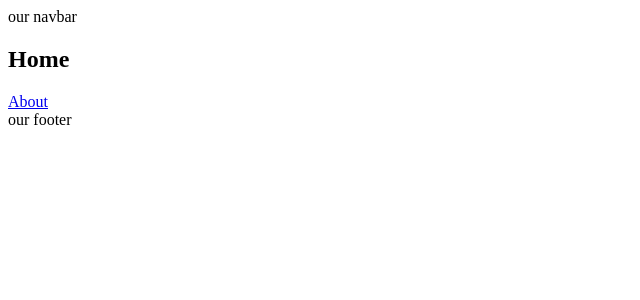
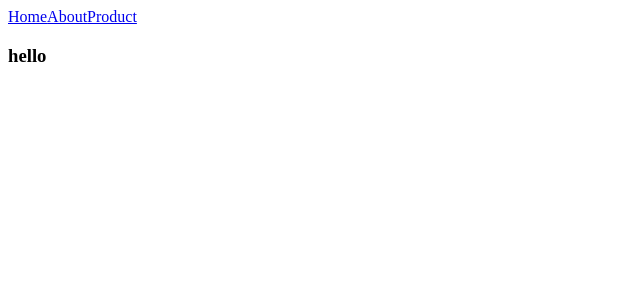
Before and after one commit to Albert-2024/react, a React (Create React App) app: page / in a window 1280 px wide. Shown: the top 300 px of the page, without its empty margins (0-640 px from the left). Built offline with nearby package versions, Linux system fonts and the light colour scheme.

Commit message:
version 2 router

```diff
--- a/src/App.js
+++ b/src/App.js
@@ -4,20 +4,21 @@ import React, {BrowserRouter, Routes, Route} from 'react-router-dom';
 import Home from './pages/Home';
 import About from './pages/About';
 import Product from './pages/Product';
-import Error from './pages/Error'
+import Error from './pages/Error';
+import SharedLayout from './pages/SharedLayout';
 
 
 function App() {
   return (
     <BrowserRouter>
-   <nav>our navbar</nav>
       <Routes>
-        <Route path='/' element={<Home/>}/>
+      <Route path='/' element={<SharedLayout/>}>&nbsp;
+        <Route index element={<Home />} />
         <Route path ='/about' element={<About />} />
         <Route path ='/product' element={<Product />} />
         <Route path ='*' element={<Error />} />
+      </Route>
       </Routes>
-    <footer>our footer</footer>
     </BrowserRouter>
 
   );
--- /dev/null
+++ b/src/components/Navbar.jsx
@@ -0,0 +1,14 @@
+import React from 'react'
+import { Link, Outlet } from 'react-router-dom'
+
+const Navbar = () => {
+  return (
+    <nav className='Navbar'>
+        <Link to='/'>Home</Link>
+        <Link to='/about'>About</Link>
+        <Link to='/product'>Product</Link>
+    </nav>
+  )
+}
+
+export default Navbar
--- a/src/pages/Home.jsx
+++ b/src/pages/Home.jsx
@@ -1,13 +1,14 @@
-import {Link } from 'react-router-dom';
+import { Link, Outlet } from 'react-router-dom';
+import Navbar from '../components/Navbar';
 
 import React from 'react'
 
 const Home = () => {
   return (
-   <section className='section'>
-    <h1>Home</h1>
-    <Link to = '/about' className='btn'>About</Link>
-    </section>
+    <div>
+      <h3>hello</h3>
+
+    </div>
   )
 }
 
--- /dev/null
+++ b/src/pages/SharedLayout.js
@@ -0,0 +1,14 @@
+import React from 'react'
+import Navbar from '../components/Navbar'
+import { Outlet } from 'react-router-dom'
+
+const SharedLayout = () => {
+    return (
+       <>
+        <Navbar />
+        <Outlet />
+        </>
+      )
+}
+
+export default SharedLayout
```
